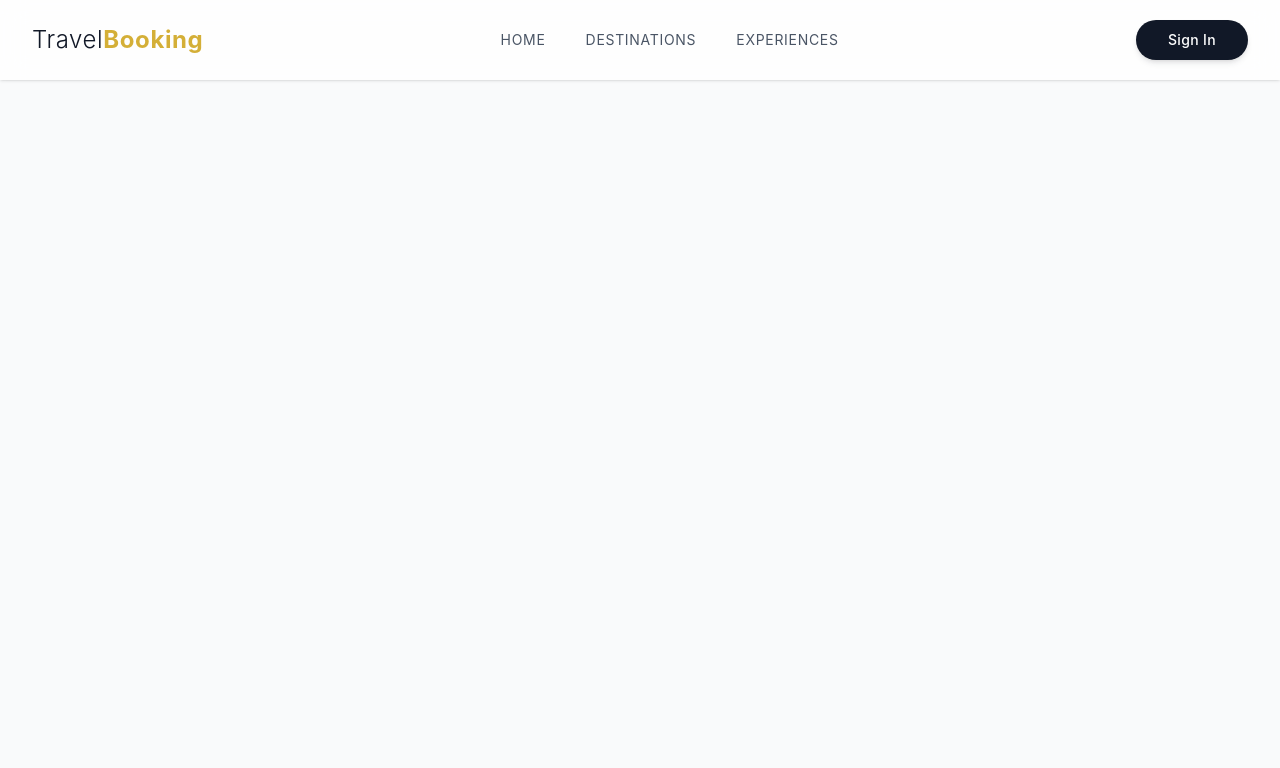
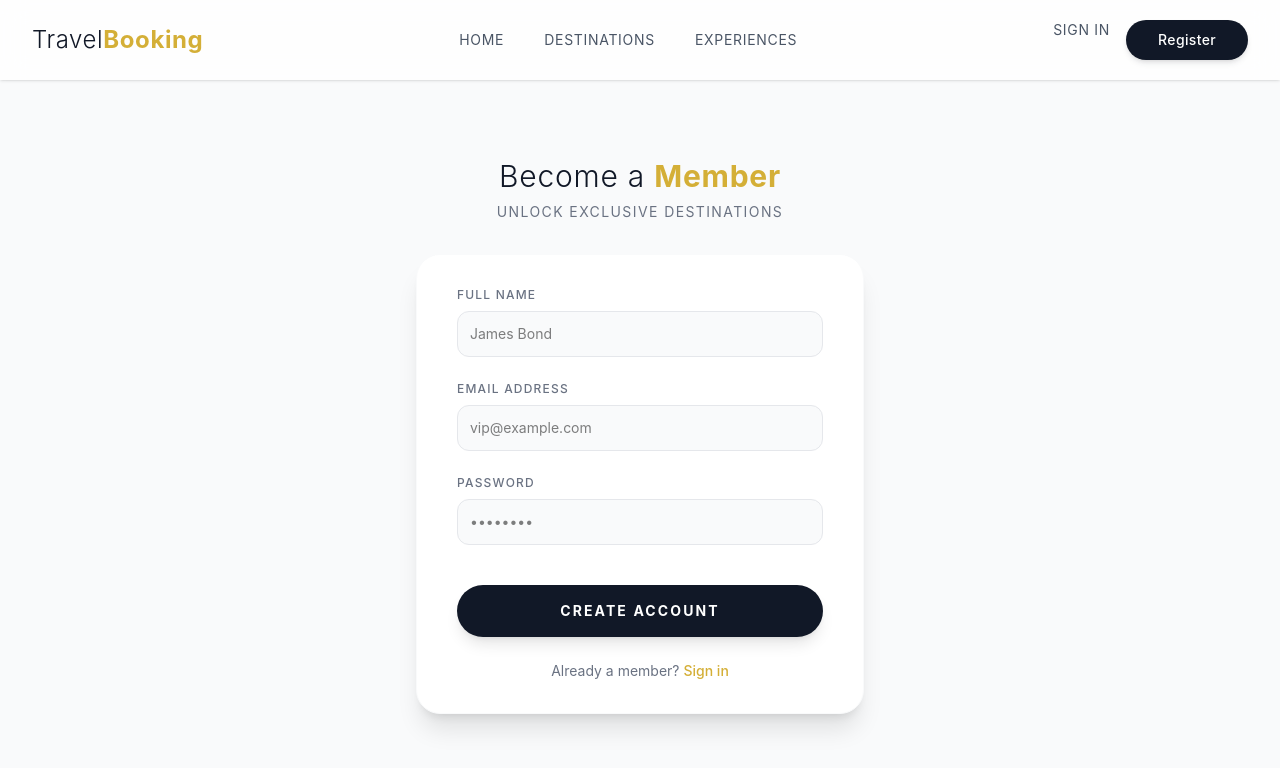
Before and after one commit to BoltXr3posit/travelbooking, a React app in the folder frontend/: page /register in a window 1280 px wide. Shown: the top 768 px of the page. Built offline with nearby package versions, Linux system fonts and the light colour scheme; the HTML template or start-up script is replaced by a standard one.

Commit message:
modified:   frontend/src/App.jsx 	new file:   frontend/src/components/Login.jsx 	modified:   frontend/src/components/Navbar.jsx 	new file:   frontend/src/components/Register.jsx

```diff
--- a/frontend/src/App.jsx
+++ b/frontend/src/App.jsx
@@ -2,20 +2,20 @@ import { Routes, Route } from 'react-router-dom';
 import Navbar from './components/Navbar';
 import Home from './components/Home';
 import PropertyDetails from './components/PropertyDetails';
+import Login from './components/Login';       // <-- Import Login
+import Register from './components/Register'; // <-- Import Register
 
 const App = () => {
   return (
     <div className="min-h-screen flex flex-col bg-gray-50">
-      {/* Navbar always stays on top */}
       <Navbar />
+      <Routes>
+        <Route path="/" element={<Home />} />
+        <Route path="/property/:id" element={<PropertyDetails />} />
 
-      {/* Routes decide what goes in the main area */}
-      <Routes>
-        {/* FIX: Notice how there are no quotes around the curly braces here! */}
-        <Route path="/" element={<Home />} />
-
-        {/* If the URL is "/property/123", show the details page for ID 123 */}
-        <Route path="/property/:id" element={<PropertyDetails />} />
+        {/* <-- Add the two new auth routes here --> */}
+        <Route path="/login" element={<Login />} />
+        <Route path="/register" element={<Register />} />
       </Routes>
     </div>
   );
--- /dev/null
+++ b/frontend/src/components/Login.jsx
@@ -0,0 +1,85 @@
+import { useState } from 'react';
+import { Link } from 'react-router-dom';
+
+const Login = () => {
+  // State to hold the user's input
+  const [email, setEmail] = useState('');
+  const [password, setPassword] = useState('');
+
+  const handleSubmit = (e) => {
+    e.preventDefault();
+    // We will wire this up to your Node.js engine in the next step!
+    console.log('Login attempt:', { email, password });
+  };
+
+  return (
+    <div className="pt-24 min-h-screen bg-gray-50 flex flex-col justify-center py-12 sm:px-6 lg:px-8">
+      <div className="sm:mx-auto sm:w-full sm:max-w-md">
+        <h2 className="mt-6 text-center text-3xl font-light text-dark tracking-wide">
+          Welcome <span className="font-bold text-gold">Back</span>
+        </h2>
+        <p className="mt-2 text-center text-sm text-gray-500 uppercase tracking-widest">
+          Access your luxury portal
+        </p>
+      </div>
+
+      <div className="mt-8 sm:mx-auto sm:w-full sm:max-w-md">
+        <div className="bg-white py-8 px-4 shadow-xl border border-gray-50 sm:rounded-3xl sm:px-10">
+          <form className="space-y-6" onSubmit={handleSubmit}>
+            <div>
+              <label className="block text-xs uppercase tracking-widest text-gray-500 mb-2 font-medium">
+                Email Address
+              </label>
+              <div className="mt-1">
+                <input
+                  type="email"
+                  required
+                  value={email}
+                  onChange={(e) => setEmail(e.target.value)}
+                  className="w-full border border-gray-200 rounded-xl p-3 text-sm focus:ring-2 focus:ring-gold outline-none transition bg-gray-50"
+                  placeholder="vip@example.com"
+                />
+              </div>
+            </div>
+
+            <div>
+              <label className="block text-xs uppercase tracking-widest text-gray-500 mb-2 font-medium">
+                Password
+              </label>
+              <div className="mt-1">
+                <input
+                  type="password"
+                  required
+                  value={password}
+                  onChange={(e) => setPassword(e.target.value)}
+                  className="w-full border border-gray-200 rounded-xl p-3 text-sm focus:ring-2 focus:ring-gold outline-none transition bg-gray-50"
+                  placeholder="••••••••"
+                />
+              </div>
+            </div>
+
+            <div>
+              <button
+                type="submit"
+                className="w-full bg-dark text-white py-4 rounded-full font-bold uppercase tracking-[0.15em] text-sm hover:bg-gold transition duration-300 shadow-lg hover:shadow-xl mt-4"
+              >
+                Sign In
+              </button>
+            </div>
+          </form>
+
+          <div className="mt-6 text-center">
+            <p className="text-sm text-gray-500">
+              Don't have an account?{' '}
+              <Link to="/register" className="font-medium text-gold hover:text-dark transition duration-300">
+                Register here
+              </Link>
+            </p>
+          </div>
+        </div>
+      </div>
+    </div>
+  );
+};
+
+export default Login;
--- a/frontend/src/components/Navbar.jsx
+++ b/frontend/src/components/Navbar.jsx
@@ -1,3 +1,5 @@
+import { Link } from 'react-router-dom';
+
 const Navbar = () => {
   return (
     <nav className="fixed w-full top-0 bg-white/80 backdrop-blur-md shadow-sm z-50">
@@ -13,16 +15,19 @@ const Navbar = () => {
 
           {/* Navigation Links */}
           <div className="hidden md:flex space-x-10 items-center">
-            <a href="#" className="text-gray-600 hover:text-gold transition duration-300 text-sm uppercase tracking-wider">Home</a>
-            <a href="#" className="text-gray-600 hover:text-gold transition duration-300 text-sm uppercase tracking-wider">Destinations</a>
-            <a href="#" className="text-gray-600 hover:text-gold transition duration-300 text-sm uppercase tracking-wider">Experiences</a>
+            <Link to="/" className="text-gray-600 hover:text-gold transition duration-300 text-sm uppercase tracking-wider">Home</Link>
+            <Link to="/destinations" className="text-gray-600 hover:text-gold transition duration-300 text-sm uppercase tracking-wider">Destinations</Link>
+            <Link to="/experiences" className="text-gray-600 hover:text-gold transition duration-300 text-sm uppercase tracking-wider">Experiences</Link>
           </div>
 
           {/* User Actions */}
           <div className="hidden md:flex">
-            <button className="bg-dark text-white px-8 py-2.5 rounded-full hover:bg-gold transition duration-300 tracking-wide text-sm font-medium shadow-md hover:shadow-lg">
+            <Link to="/login" className="text-gray-600 hover:text-gold transition duration-300 text-sm uppercase tracking-wider mr-4">
               Sign In
-            </button>
+            </Link>
+            <Link to="/register" className="bg-dark text-white px-8 py-2.5 rounded-full hover:bg-gold transition duration-300 tracking-wide text-sm font-medium shadow-md hover:shadow-lg">
+              Register
+            </Link>
           </div>
 
         </div>
--- /dev/null
+++ b/frontend/src/components/Register.jsx
@@ -0,0 +1,101 @@
+import { useState } from 'react';
+import { Link } from 'react-router-dom';
+
+const Register = () => {
+  const [name, setName] = useState('');
+  const [email, setEmail] = useState('');
+  const [password, setPassword] = useState('');
+
+  const handleSubmit = (e) => {
+    e.preventDefault();
+    // We will wire this up to your Node.js engine in the next step!
+    console.log('Registration attempt:', { name, email, password });
+  };
+
+  return (
+    <div className="pt-24 min-h-screen bg-gray-50 flex flex-col justify-center py-12 sm:px-6 lg:px-8">
+      <div className="sm:mx-auto sm:w-full sm:max-w-md">
+        <h2 className="mt-6 text-center text-3xl font-light text-dark tracking-wide">
+          Become a <span className="font-bold text-gold">Member</span>
+        </h2>
+        <p className="mt-2 text-center text-sm text-gray-500 uppercase tracking-widest">
+          Unlock exclusive destinations
+        </p>
+      </div>
+
+      <div className="mt-8 sm:mx-auto sm:w-full sm:max-w-md">
+        <div className="bg-white py-8 px-4 shadow-xl border border-gray-50 sm:rounded-3xl sm:px-10">
+          <form className="space-y-6" onSubmit={handleSubmit}>
+            <div>
+              <label className="block text-xs uppercase tracking-widest text-gray-500 mb-2 font-medium">
+                Full Name
+              </label>
+              <div className="mt-1">
+                <input
+                  type="text"
+                  required
+                  value={name}
+                  onChange={(e) => setName(e.target.value)}
+                  className="w-full border border-gray-200 rounded-xl p-3 text-sm focus:ring-2 focus:ring-gold outline-none transition bg-gray-50"
+                  placeholder="James Bond"
+                />
+              </div>
+            </div>
+
+            <div>
+              <label className="block text-xs uppercase tracking-widest text-gray-500 mb-2 font-medium">
+                Email Address
+              </label>
+              <div className="mt-1">
+                <input
+                  type="email"
+                  required
+                  value={email}
+                  onChange={(e) => setEmail(e.target.value)}
+                  className="w-full border border-gray-200 rounded-xl p-3 text-sm focus:ring-2 focus:ring-gold outline-none transition bg-gray-50"
+                  placeholder="vip@example.com"
+                />
+              </div>
+            </div>
+
+            <div>
+              <label className="block text-xs uppercase tracking-widest text-gray-500 mb-2 font-medium">
+                Password
+              </label>
+              <div className="mt-1">
+                <input
+                  type="password"
+                  required
+                  value={password}
+                  onChange={(e) => setPassword(e.target.value)}
+                  className="w-full border border-gray-200 rounded-xl p-3 text-sm focus:ring-2 focus:ring-gold outline-none transition bg-gray-50"
+                  placeholder="••••••••"
+                />
+              </div>
+            </div>
+
+            <div>
+              <button
+                type="submit"
+                className="w-full bg-dark text-white py-4 rounded-full font-bold uppercase tracking-[0.15em] text-sm hover:bg-gold transition duration-300 shadow-lg hover:shadow-xl mt-4"
+              >
+                Create Account
+              </button>
+            </div>
+          </form>
+
+          <div className="mt-6 text-center">
+            <p className="text-sm text-gray-500">
+              Already a member?{' '}
+              <Link to="/login" className="font-medium text-gold hover:text-dark transition duration-300">
+                Sign in
+              </Link>
+            </p>
+          </div>
+        </div>
+      </div>
+    </div>
+  );
+};
+
+export default Register;
```
